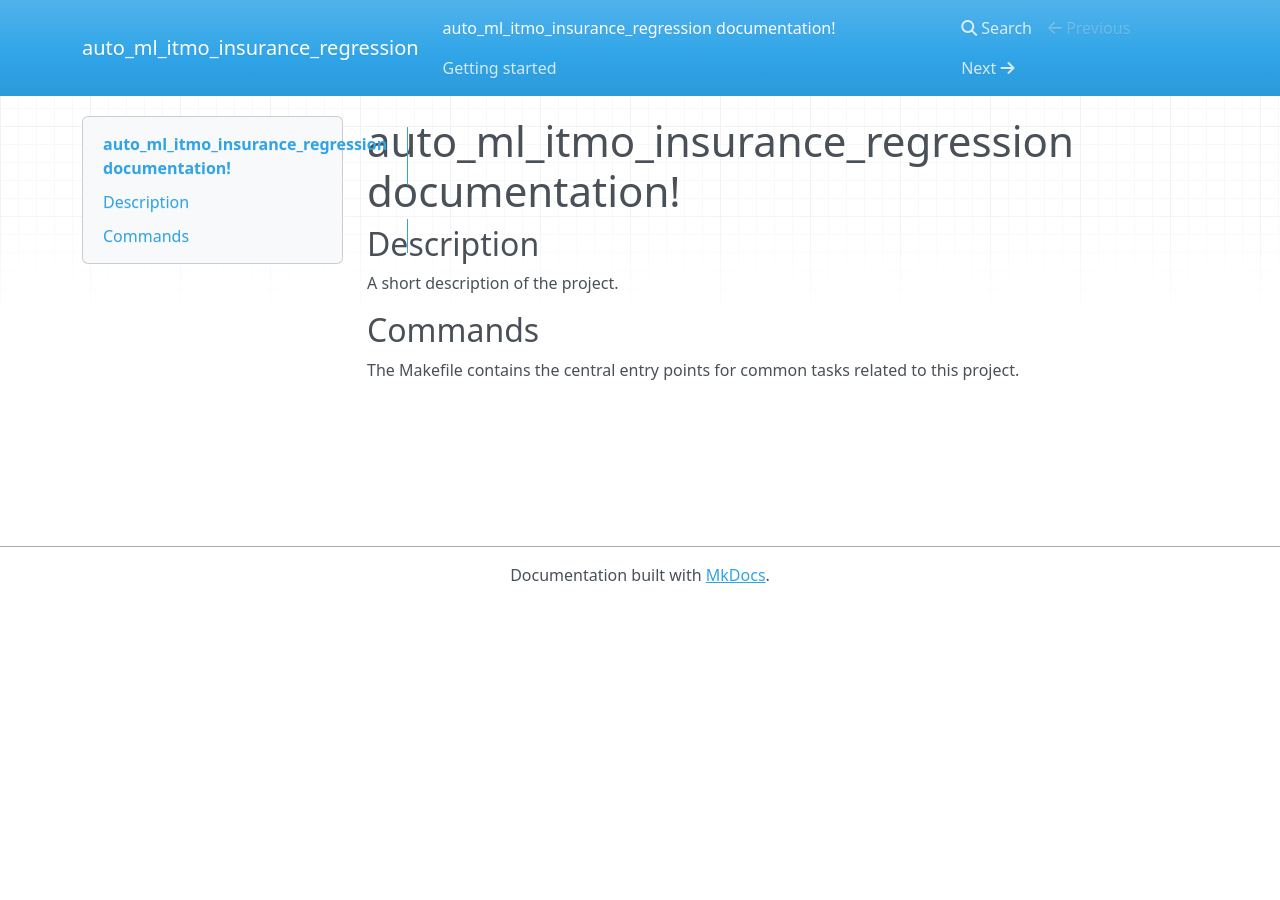
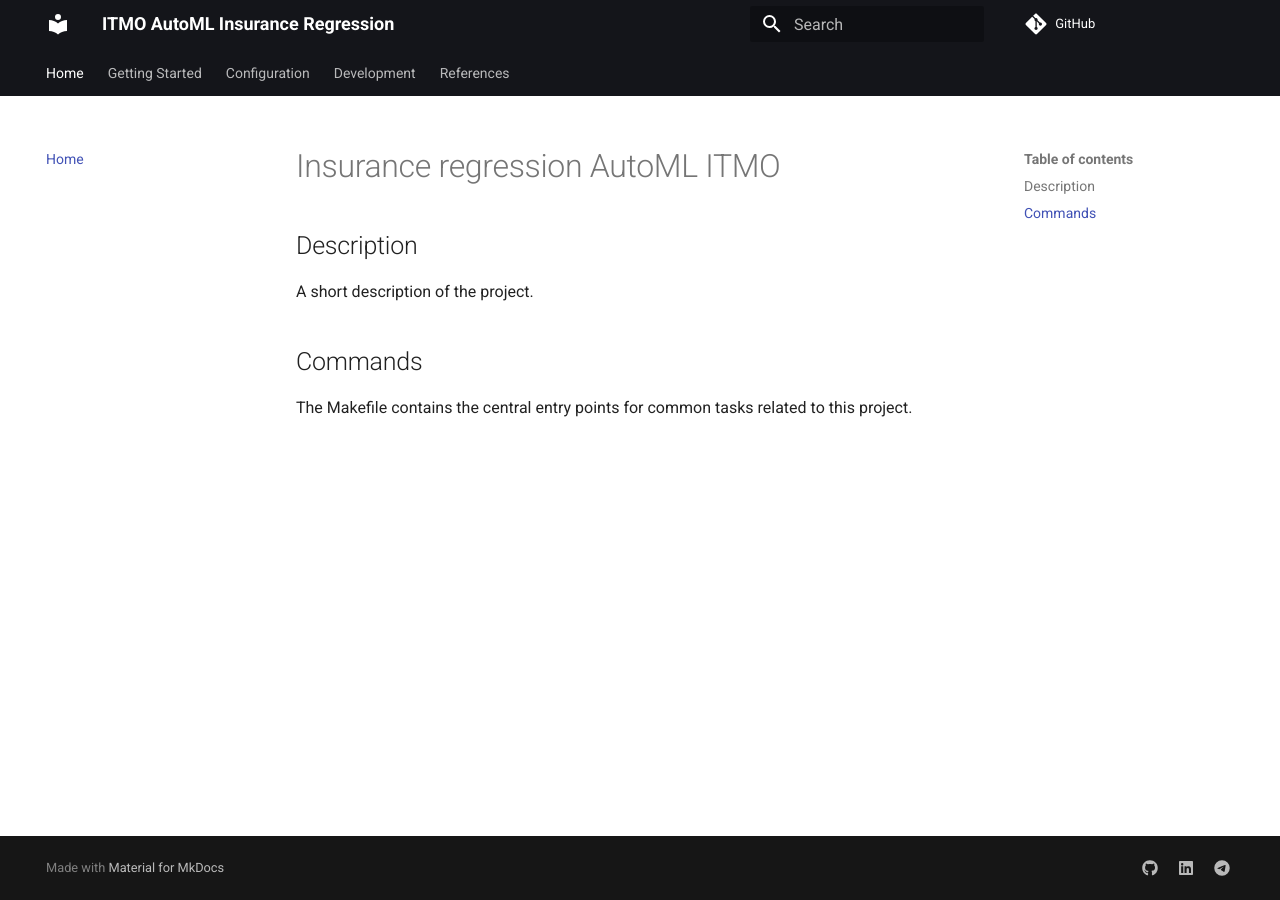
Before and after one commit to vktrbr/automl-itmo-insurance, an MkDocs documentation site: the page built from docs/docs/index.md, in a window 1280 px wide. Built offline with MkDocs 1.6.1 and Material for MkDocs 9.7.7, drawn with Linux system fonts in a browser that asks for light colours; nearby versions of some CDN libraries; comment, search, counter and statistics services are not loaded.

Commit message:
mkdocs init

```diff
--- a/docs/docs/index.md
+++ b/docs/docs/index.md
@@ -1,4 +1,4 @@
-# auto_ml_itmo_insurance_regression documentation!
+# Insurance regression AutoML ITMO
 
 ## Description
 
--- a/docs/mkdocs.yml
+++ b/docs/mkdocs.yml
@@ -1,4 +1,99 @@
-site_name: auto_ml_itmo_insurance_regression
-#
-site_author: victor barbarich
-#
+site_name: ITMO AutoML Insurance Regression
+site_author: Victor Barbarich
+site_description: "Documentation for ITMO AutoML Insurance Regression project."
+site_url: "https://github.com/vktrbr"  # Replace with your actual site URL
+repo_url: "https://github.com/vktrbr/automl-itmo-insurance"  # Replace with your repo URL
+repo_name: "GitHub"
+
+# Theme configuration
+theme:
+  name: material
+  language: en
+  palette:
+    - media: "(prefers-color-scheme: light)"
+      scheme: default
+      primary: black
+      accent: teal
+    - media: "(prefers-color-scheme: dark)"
+      scheme: slate
+      primary: black
+      accent: teal
+  font:
+    text: "Roboto"
+    code: "Roboto Mono"
+  features:
+    - navigation.tabs
+    - navigation.sections
+    - navigation.expand
+
+# Navigation structure
+nav:
+  - Home: index.md
+  - Getting Started:
+      - Overview: getting-started/overview.md
+      - Installation: getting-started/installation.md
+  - Configuration: configuration.md
+  - Development:
+      - Contributing: development/contributing.md
+  - References:
+      - Dataset: references/dataset.md
+      - Models: references/models.md
+
+# Plugins
+plugins:
+  - search:
+  - markdown-exec
+  - mkdocstrings:
+      handlers:
+        python:
+          paths:
+            - ../src
+          options:
+            docstring_style: sphinx
+            inheritance_graph: true
+            inheritance_node_attrs: {"shape": "ellipse", "style": "filled", "fillcolor": "lightblue"}
+            docstring_options:
+              ignore_init_summary: true
+            filters: [ "!^_" ]
+            heading_level: 1
+            inherited_members: true
+            merge_init_into_class: true
+            parameter_headings: true
+            separate_signature: true
+            show_root_heading: true
+            show_root_full_path: true
+            show_signature_annotations: true
+            show_source: true
+            show_symbol_type_heading: true
+            show_symbol_type_toc: true
+            signature_crossrefs: true
+            summary: true
+
+# Markdown extensions
+markdown_extensions:
+  - admonition
+  - codehilite:
+      guess_lang: false
+      use_pygments: true
+  - toc:
+      permalink: true
+  - footnotes
+  - md_in_html
+  - pymdownx.details
+  - pymdownx.superfences
+  - pymdownx.tabbed
+
+# Site structure
+extra:
+  social:
+    - icon: fontawesome/brands/github
+      link: "https://github.com/vktrbr/automl-itmo-insurance"
+    - icon: fontawesome/brands/linkedin
+      link: "https://www.linkedin.com/in/victor-barbarich/"
+    - icon: fontawesome/brands/telegram
+      link: "https://t.me/vktrbr"
+
+
+# Use the following to define project structure
+docs_dir: docs
+site_dir: site
```
Also changed, not shown: docs/docs/getting-started.md (deleted, +0 -6 lines), docs/docs/references/dataset.md (added, +3 -0 lines), pyproject.toml (+7 -0 lines), docs/docs/configuration.md (added), docs/docs/development/contributing.md (added), docs/docs/getting-started/installation.md (added), docs/docs/getting-started/overview.md (added), docs/docs/references/models.md (added), 1 other file.
